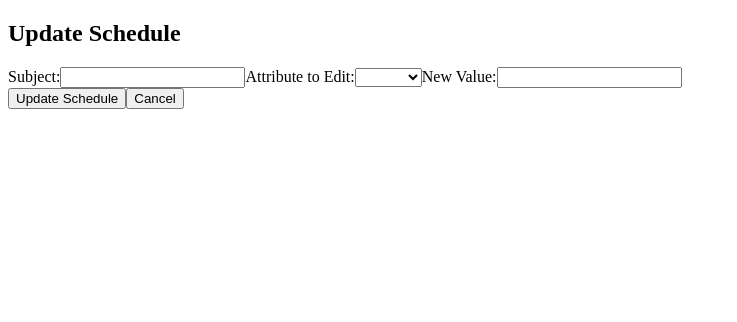
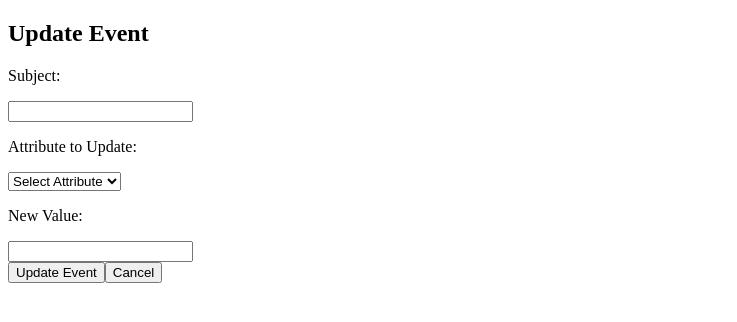
Before and after one commit to franzsamilo/flexiplanner, a Next.js app in the folder client/: page /screens/Scheduler/UpdateSchedule in a window 1280 px wide. Shown: the top 322 px of the page, without its empty margins (0-737 px from the left). Built offline with nearby package versions, Linux system fonts and the light colour scheme.

Commit message:
[Query][Sam] Update Event

```diff
--- a/client/pages/screens/Scheduler/UpdateSchedule.tsx
+++ b/client/pages/screens/Scheduler/UpdateSchedule.tsx
@@ -2,69 +2,26 @@ import React, { useState } from "react";
 
 interface UpdateScheduleProps {
   onClose: () => void;
-  updateSchedule: (
-    subject: string,
-    attribute: string | number | Date,
-    newValue: string | number | Date
-  ) => void;
 }
 
-function UpdateSchedule({ onClose, updateSchedule }: UpdateScheduleProps) {
+function UpdateSchedule({ onClose }: UpdateScheduleProps) {
   const [updateData, setUpdateData] = useState({
     subject: "",
     attribute: "",
     newValue: "",
   });
 
-  function handleChange(
+  const handleChange = (
     e: React.ChangeEvent<HTMLInputElement | HTMLSelectElement>
-  ) {
+  ) => {
     const { name, value } = e.target;
     setUpdateData((prevData) => ({
       ...prevData,
       [name]: value,
     }));
-  }
+  };
 
-  async function updateEvent() {
-    try {
-      const { subject, attribute, newValue } = updateData;
-
-      const apiUrl = "http://localhost:6969/api/eventUpdate/update";
-
-      const response = await fetch(apiUrl, {
-        method: "PUT",
-        headers: {
-          "Content-Type": "application/json",
-        },
-        body: JSON.stringify({
-          subject: subject,
-          attribute: attribute,
-          newValue: newValue,
-        }),
-      });
-
-      if (response.ok) {
-        console.log("Event updated successfully");
-      } else {
-        console.error("Failed to update event");
-      }
-    } catch (error) {
-      console.error("Error updating event:", error);
-    }
-  }
-
-  const daysOfWeek = [
-    "Monday",
-    "Tuesday",
-    "Wednesday",
-    "Thursday",
-    "Friday",
-    "Saturday",
-    "Sunday",
-  ];
-
-  function generateTimeOptions() {
+  const generateTimeOptions = () => {
     const options = [];
     for (let i = 0; i < 24; i++) {
       const time = `${i < 10 ? "0" : ""}${i}:00`;
@@ -75,121 +32,113 @@ function UpdateSchedule({ onClose, updateSchedule }: UpdateScheduleProps) {
       );
     }
     return options;
-  }
+  };
 
-  function handleUpdateSchedule() {
-    const { subject, attribute, newValue } = updateData;
-    if (subject && attribute) {
-      let parsedValue: string | number | Date = newValue;
-
-      if (attribute === "Starts" || attribute === "Ends") {
-        parsedValue = new Date(`1970-01-01T${newValue}`);
-      }
-
-      updateSchedule(subject, attribute, parsedValue);
-      onClose();
-    }
-  }
-
-  const eventAttributes = [
-    { name: "Day", type: "text" },
-    { name: "Subject", type: "text" },
-    { name: "Starts", type: "time" },
-    { name: "Ends", type: "time" },
-  ];
-
-  let newValueComponent = null;
-
-  switch (updateData.attribute) {
+  const renderInputBasedOnAttribute = () => {
+    const { attribute } = updateData;
+    switch (attribute) {
       case "Day":
-      newValueComponent = (
+        return (
           <select
             name="newValue"
-          value={updateData.newValue}
             onChange={handleChange}
-          className="border rounded w-full py-2 px-8"
+            className="border rounded w-full p-2"
           >
             <option value="">Select Day</option>
-          {daysOfWeek.map((day) => (
-            <option key={day} value={day}>
-              {day}
-            </option>
-          ))}
+            <option value="Monday">Monday</option>
+            <option value="Tuesday">Tuesday</option>
+            <option value="Wednesday">Wednesay</option>
+            <option value="Thursday">Thursday</option>
+            <option value="Friday">Friday</option>
+            <option value="Saturday">Saturday</option>
+            <option value="Sunday">Sunday</option>
           </select>
         );
-      break;
       case "Starts":
       case "Ends":
-      newValueComponent = (
+        return (
           <select
             name="newValue"
-          value={updateData.newValue}
             onChange={handleChange}
-          className="border rounded w-full py-2 px-8"
+            className="border rounded w-full p-2"
           >
             <option value="">Select Time</option>
             {generateTimeOptions()}
           </select>
         );
-      break;
-    case "Subject":
       default:
-      newValueComponent = (
+        return (
           <input
             type="text"
             name="newValue"
-          value={updateData.newValue}
             onChange={handleChange}
-          className="border rounded w-full py-2 px-8"
+            className="border rounded w-full p-2"
           />
         );
-      break;
     }
+  };
+
+  const handleUpdate = async () => {
+    try {
+      const response = await fetch(
+        `http://localhost:6969/api/eventUpdate/update`,
+        {
+          method: "PUT",
+          headers: {
+            "Content-Type": "application/json",
+          },
+          body: JSON.stringify(updateData),
+        }
+      );
+
+      if (response.ok) {
+        console.log("Event updated successfully");
+        onClose();
+      } else {
+        console.error("Failed to update event");
+      }
+    } catch (error) {
+      console.error("Error updating event:", error);
+    }
+  };
 
   return (
     <div className="fixed inset-0 bg-black bg-opacity-50 flex items-center justify-center">
       <div className="bg-white p-6 rounded-md">
-        <h2 className="text-2xl font-bold mb-4">Update Schedule</h2>
-
+        <h2 className="text-2xl font-bold mb-4">Update Event</h2>
         <label className="block mb-2">
-          Subject:
+          <p className="my-1">Subject:</p>
           <input
             type="text"
             name="subject"
-            value={updateData.subject}
             onChange={handleChange}
-            className="border rounded w-full py-2 px-8"
+            className="border rounded w-full p-2"
           />
         </label>
-
         <label className="block mb-2">
-          Attribute to Edit:
+          <p className="my-1">Attribute to Update:</p>
           <select
             name="attribute"
-            value={updateData.attribute}
             onChange={handleChange}
-            className="border rounded w-full py-2 px-8"
+            className="border rounded w-full p-2"
           >
-            <option value=""></option>
-            {eventAttributes.map((attribute) => (
-              <option key={attribute.name} value={attribute.name}>
-                {attribute.name}
-              </option>
-            ))}
+            <option value="">Select Attribute</option>
+            <option value="Subject">Subject</option>
+            <option value="Day">Day</option>
+            <option value="Starts">Starts</option>
+            <option value="Ends">Ends</option>
           </select>
         </label>
-
         <label className="block mb-2">
-          New Value:
-          {newValueComponent}
+          <p className="my-1">New Value:</p>
+          {renderInputBasedOnAttribute()}
         </label>
-
         <div className="flex justify-end">
           <button
-            onClick={updateEvent}
+            onClick={handleUpdate}
             className="bg-blue-500 text-white px-4 py-2 rounded mr-2"
           >
-            Update Schedule
+            Update Event
           </button>
           <button
             onClick={onClose}
```
Also changed, not shown: 2 other files (tests, documents, lock files or other folders). Lines whose indentation alone changed are shown as unchanged.
